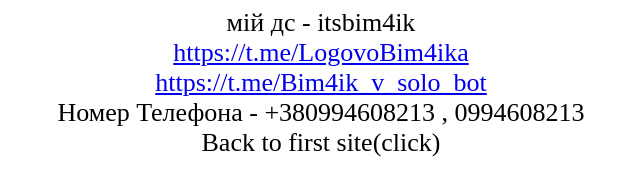
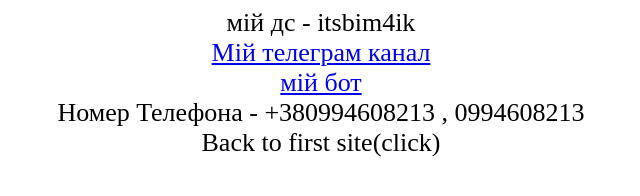
Before and after one commit to tima1103/information, a plain HTML site: page index.html in a window 1280 px wide. Shown: the whole page, without its empty margins (319-959 px from the left). Drawn offline with Linux system fonts and the light colour scheme.

Commit message:
Update index.html

```diff
--- a/index.html
+++ b/index.html
@@ -12,10 +12,10 @@
             мій дс - itsbim4ik
         </div>
         <div class="canal">
-            <a href="мій телеграмм канал">https://t.me/LogovoBim4ika</a>
+            <a href="https://t.me/LogovoBim4ika">Мій телеграм канал</a>
         </div>
         <div class="bot">
-            <a href="мій бот">https://t.me/Bim4ik_v_solo_bot</a>
+            <a href="https://t.me/Bim4ik_v_solo_bot">мій бот</a>
         </div>
         <div class="number-phone">
             Номер Телефона - +380994608213  , 0994608213
```
